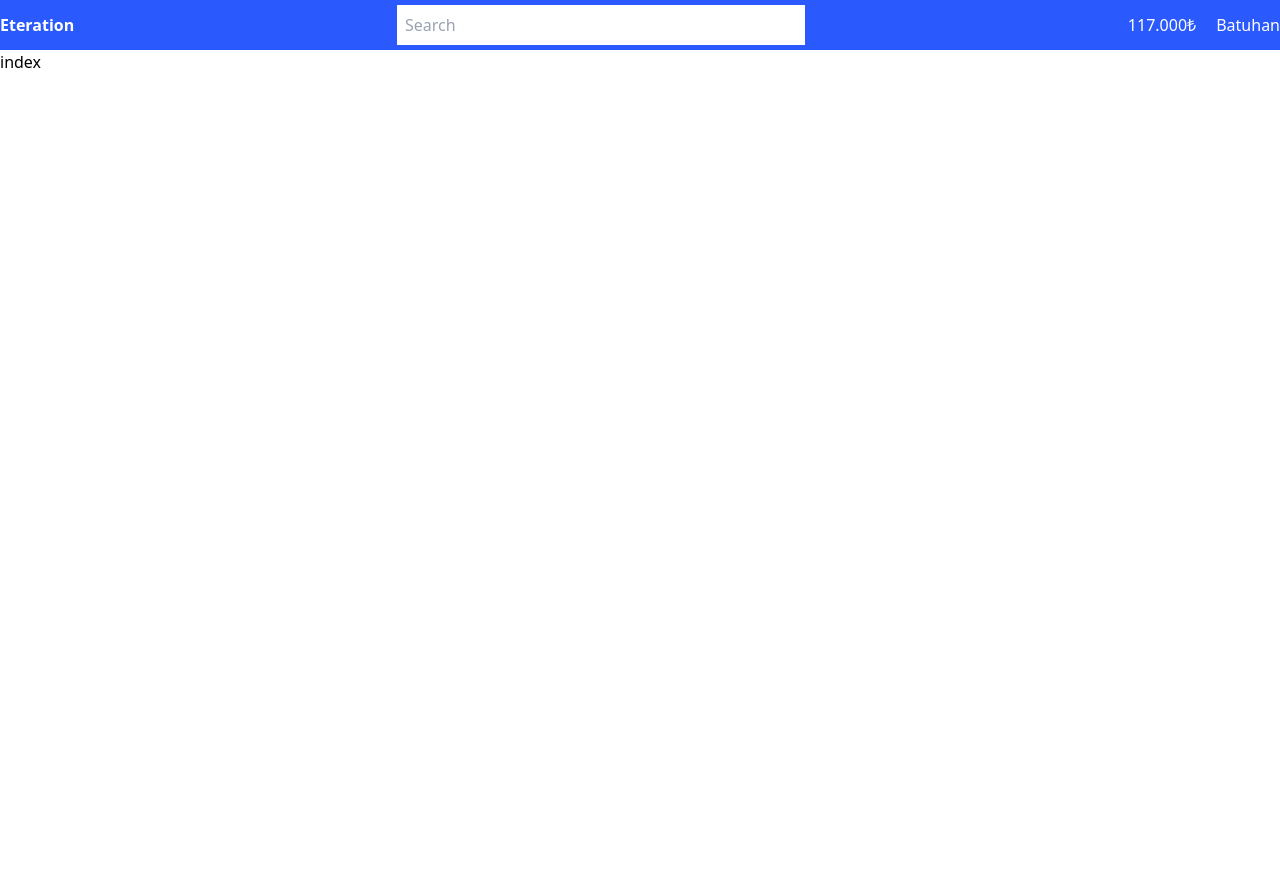
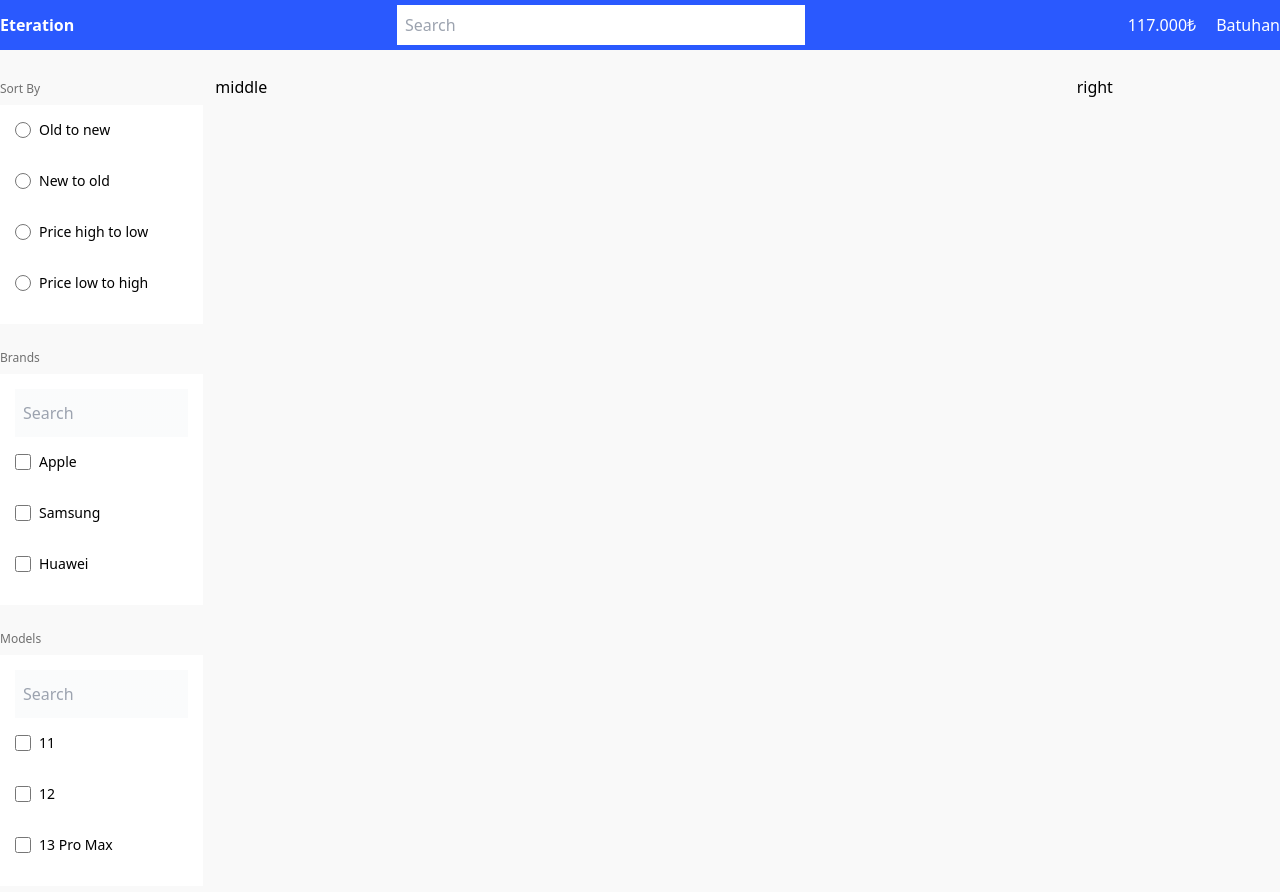
Before and after one commit to batuhankersit/eteration, a Next.js app: page / in a window 1280 px wide. Shown: the top 892 px of the page. Before the commit the page ends 800 px from the top, so only its background shows below. Built offline with nearby package versions, Linux system fonts and the light colour scheme.

Commit message:
layout left side

```diff
--- /dev/null
+++ b/src/components/Layout/LeftSide/SortFilters.tsx
@@ -0,0 +1,34 @@
+const sortFilters = [
+  { label: "Old to new", id: "old-to-new" },
+  { label: "New to old", id: "new-to-old" },
+  { label: "Price high to low", id: "hight-to-low" },
+  { label: "Price low to high", id: "low-to-high" },
+];
+
+function SortFilters() {
+  return (
+    <div className="mb-5">
+      <span className="text-[12px] text-grey">Sort By</span>
+      <div className="flex flex-col items-start p-[15px] gap-[15px] bg-white mt-[6px]">
+        {sortFilters.map((f) => {
+          return (
+            <div className="flex items-center mb-4" key={f.id}>
+              <input
+                id={f.id}
+                type="radio"
+                value={f.id}
+                name="filter-radio"
+                className="w-4 h-4"
+              />
+              <label htmlFor={f.id} className="ml-2 text-sm font-medium">
+                {f.label}
+              </label>
+            </div>
+          );
+        })}
+      </div>
+    </div>
+  );
+}
+
+export default SortFilters;
--- /dev/null
+++ b/src/components/Layout/LeftSide/TypeFilters.tsx
@@ -0,0 +1,44 @@
+import { useState } from "react";
+
+interface Props {
+  title: string;
+  items: any[];
+}
+
+function TypeFilters({ title, items }: Props) {
+  const [searchText, setSearchText] = useState("");
+  return (
+    <div className="mb-5">
+      <span className="text-[12px] text-grey">{title}</span>
+      <div className="flex flex-col items-start p-[15px] gap-[15px] bg-white mt-[6px]">
+        <input
+          type={"text"}
+          className="bg-black-light border-0 focus:outline-none py-3 px-2 w-full"
+          placeholder="Search"
+          onChange={(e) => setSearchText(e.target.value)}
+        />
+        {items
+          .filter((it) =>
+            it.label.toLowerCase().includes(searchText.toLowerCase())
+          )
+          .map((item) => {
+            return (
+              <div className="flex items-center mb-4" key={item.id}>
+                <input
+                  id={item.id}
+                  type="checkbox"
+                  value={item.id}
+                  className="w-4 h-4"
+                />
+                <label htmlFor={item.id} className="ml-2 text-sm font-medium">
+                  {item.label}
+                </label>
+              </div>
+            );
+          })}
+      </div>
+    </div>
+  );
+}
+
+export default TypeFilters;
--- /dev/null
+++ b/src/components/Layout/LeftSide/index.tsx
@@ -0,0 +1,26 @@
+import SortFilters from "./SortFilters";
+import TypeFilters from "./TypeFilters";
+
+const brandFilters = [
+  { label: "Apple", id: "apple" },
+  { label: "Samsung", id: "samsung" },
+  { label: "Huawei", id: "huawei" },
+];
+
+const modelFilters = [
+  { label: "11", id: "11" },
+  { label: "12", id: "12 Pro" },
+  { label: "13 Pro Max", id: "13 Pro Max" },
+];
+
+function LayoutLeftSide() {
+  return (
+    <div className="col-span-1 ">
+      <SortFilters />
+      <TypeFilters title={"Brands"} items={brandFilters} />
+      <TypeFilters title={"Models"} items={modelFilters} />
+    </div>
+  );
+}
+
+export default LayoutLeftSide;
--- /dev/null
+++ b/src/components/Layout/index.tsx
@@ -0,0 +1,39 @@
+import React from "react";
+import LayoutLeftSide from "./LeftSide";
+
+interface Props {
+  children: React.ReactNode;
+  showLeftSide: boolean;
+  showRightSide: boolean;
+}
+
+export default function MainLayout({
+  children,
+  showLeftSide,
+  showRightSide,
+}: Props) {
+  return (
+    <div className="w-full flex justify-center mt-[25px]">
+      <section className="min-h-screen max-w-[1340px] w-full">
+        <div className="items-start lg:grid lg:grid-cols-6 gap-3">
+          {showLeftSide ? <LayoutLeftSide /> : null}
+          {showRightSide ? (
+            <div className="col-span-1 space-y-8 lg:hidden grid lg:grid-cols-1 md:gap-6 md:space-y-0">
+              right
+            </div>
+          ) : null}
+          <div className="col-span-4 space-y-8 md:grid md:grid-cols-1 md:gap-12 md:space-y-0">
+            <div className="flex flex-col items-start md:flex-[0_0_50%] w-full flex-[0_0_100%]">
+              <div className="block w-full">{children}</div>
+            </div>
+          </div>
+          {showRightSide ? (
+            <div className="col-span-1 space-y-8 lg:grid hidden lg:grid-cols-1 md:gap-6 md:space-y-0">
+              right
+            </div>
+          ) : null}
+        </div>
+      </section>
+    </div>
+  );
+}
--- a/src/pages/index.tsx
+++ b/src/pages/index.tsx
@@ -1,9 +1,9 @@
-
+import MainLayout from "@/components/Layout";
 
 export default function Home() {
   return (
-   <>
-   index
-   </>
-  )
+    <MainLayout showLeftSide={true} showRightSide={true} >
+      middle
+    </MainLayout>
+  );
 }
--- a/src/styles/globals.css
+++ b/src/styles/globals.css
@@ -15,6 +15,7 @@ body {
 }
 
 body {
+  background-color: #F9F9F9;
   color: rgb(var(--foreground-rgb));
 
 }
@@ -23,3 +24,7 @@ a {
   color: inherit;
   text-decoration: none;
 }
+
+.bg-black-light {
+  background: linear-gradient(0deg, rgba(255, 255, 255, 0.98), rgba(255, 255, 255, 0.98)), linear-gradient(0deg, rgba(42, 89, 254, 0.3), rgba(42, 89, 254, 0.3)), #000000;
+}
--- a/tailwind.config.js
+++ b/tailwind.config.js
@@ -11,7 +11,8 @@ module.exports = {
   theme: {
     colors:{
       primary:'#2A59FE',
-      white:'#FFFFFF'
+      white:'#FFFFFF',
+      grey:'#333333B2',
     },
     extend: {},
   },
```
